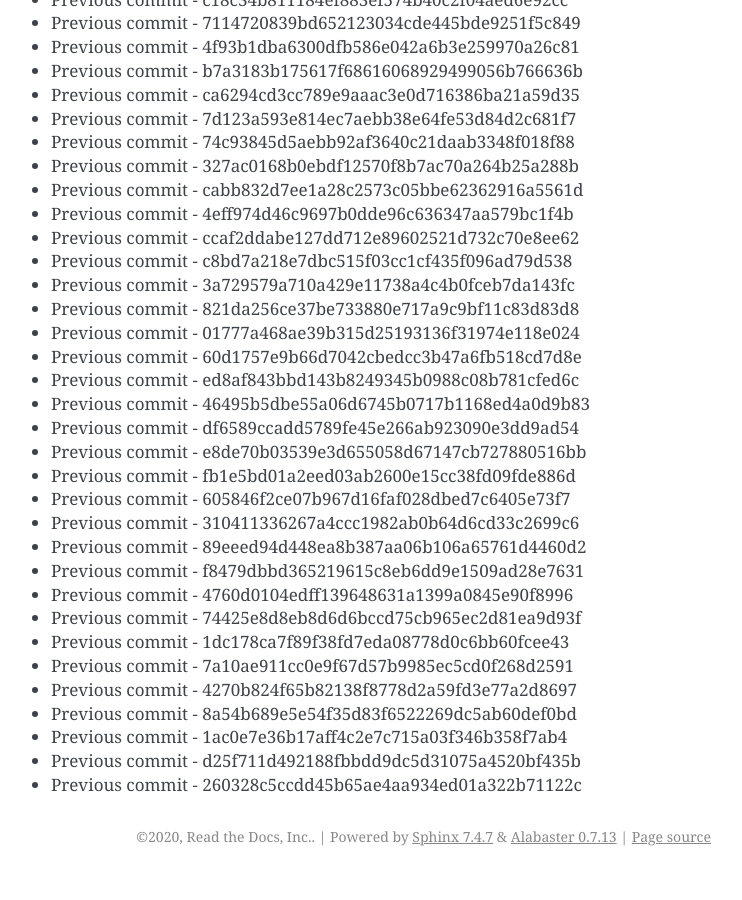
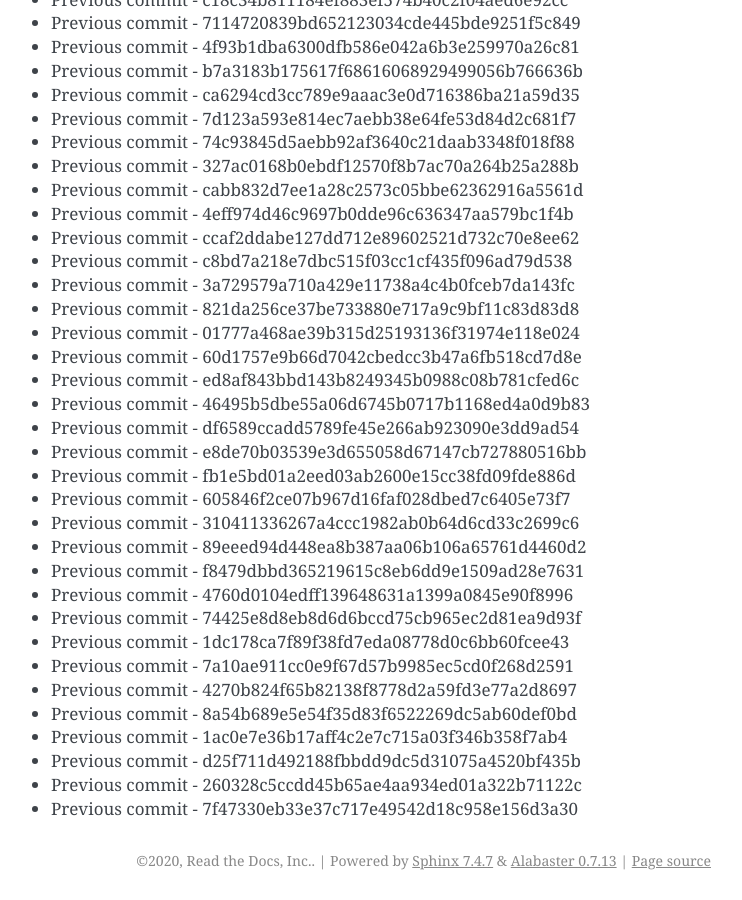
Before and after one commit to readthedocs/rtd-git-stresstest, a Sphinx documentation site: the page built from docs/updates.rst, in a window 1280 px wide and 900 px high, scrolled down 89799 px. Shown: the whole window, without its empty margins (399-1141 px from the left). Built offline with Sphinx 7.4.7, drawn with Linux system fonts in a browser that asks for light colours; before the commit the page ends 90675 px from its top, so only the background shows below that.

Commit message:
Generating commit from previous: 7f47330eb33e37c717e49542d18c958e156d3a30

```diff
--- a/docs/updates.rst
+++ b/docs/updates.rst
@@ -3805,3 +3805,4 @@ It can be tested for any performance characteristics.
 * Previous commit - 1ac0e7e36b17aff4c2e7c715a03f346b358f7ab4
 * Previous commit - d25f711d492188fbbdd9dc5d31075a4520bf435b
 * Previous commit - 260328c5ccdd45b65ae4aa934ed01a322b71122c
+* Previous commit - 7f47330eb33e37c717e49542d18c958e156d3a30
```
